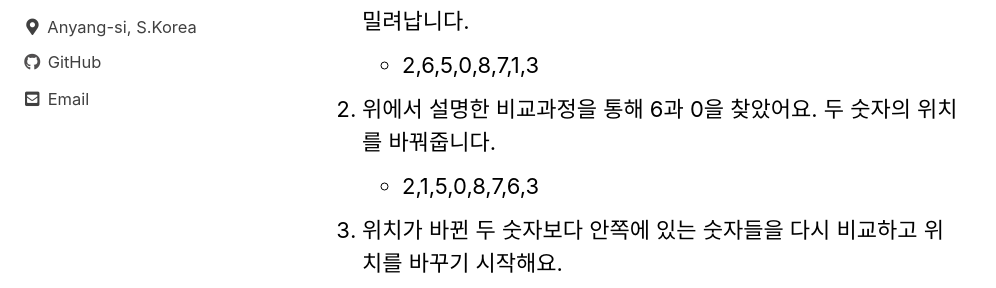
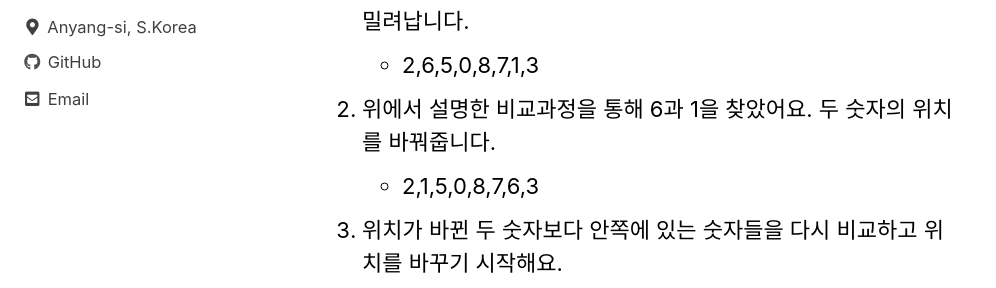
Before and after one commit to 372dev/372dev.github.io, a Jekyll site: the page built from _posts/2020-10-10-post06.md, in a window 1280 px wide and 900 px high, scrolled down 1352 px. Shown: the part 164-452 px from the top of the window, without its empty margins (0-996 px from the left). Built offline with Jekyll 4.4.1, drawn with Linux system fonts in a browser that asks for light colours; cached includes are drawn as plain includes.

Commit message:
Update 2020-10-10-post06.md

```diff
--- a/_posts/2020-10-10-post06.md
+++ b/_posts/2020-10-10-post06.md
@@ -22,7 +22,7 @@ tags: Java, Study, Algorithm, array, sort, quick-sort, 알아보자, Korean, 한
 1. 퀵정렬은 우선 3을 가장 오른쪽으로 치워줍니다. 0은 3의 자리로 밀려납니다.
    - 2,6,5,0,8,7,1,3
 
-2. 위에서 설명한 비교과정을 통해 6과 0을 찾았어요. 두 숫자의 위치를 바꿔줍니다.
+2. 위에서 설명한 비교과정을 통해 6과 1을 찾았어요. 두 숫자의 위치를 바꿔줍니다.
    - 2,1,5,0,8,7,6,3
 
 3. 위치가 바뀐 두 숫자보다 안쪽에 있는 숫자들을 다시 비교하고 위치를 바꾸기 시작해요.
```
